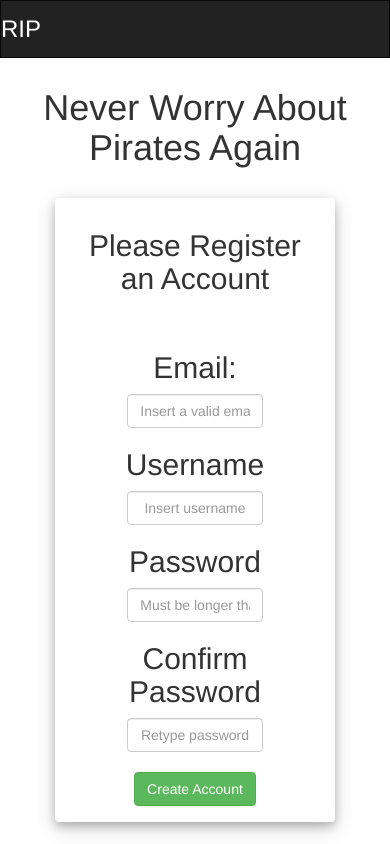
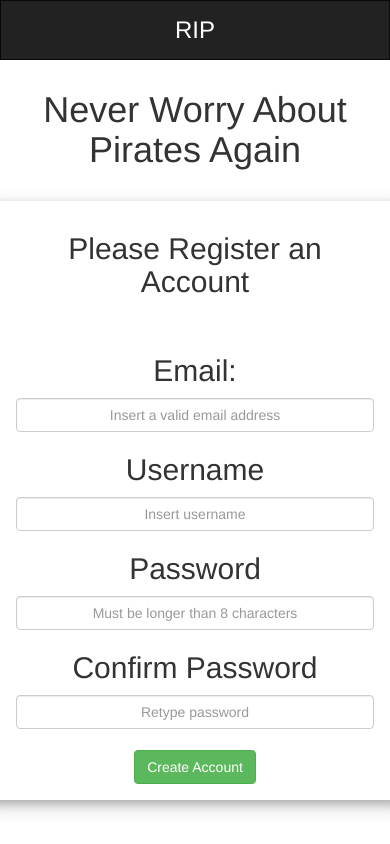
Before and after one commit to 24674672-Philip/ITRW324, an Angular app in the folder Website/RIPWebsite/: page / in a window 390 px wide. Shown: the top 844 px of the page. Built offline with nearby package versions, Linux system fonts and the light colour scheme.

Commit message:
Scaling fixed for xs devices

```diff
--- a/Website/RIPWebsite/src/app/loginComponents/banner/banner.component.html
+++ b/Website/RIPWebsite/src/app/loginComponents/banner/banner.component.html
@@ -1,15 +1,16 @@
 <nav class="navbar navbar-inverse" style="margin: 0 0 0 0">
   <div class="container-fluid">
-    <div class="navbar-header">
+    <div class="navbar-header center-block text-center">
       <div class="row">
-        <div class="col-xs-12 col-sm-12 col-md-4 col-lg-4">
+        <div class="col-md-3 col-lg-3"></div>
+        <div class="col-xs-12 col-sm-12 col-md-2 col-lg-2 text-center center-block">
           <h3 class="navbar-text " style="color: white;">RIP</h3>
         </div>
-        <div class="col-md-8 col-lg-8 text-center center-block">
+        <div class="col-md-4 col-lg-4 text-center center-block ">
           <h3 class="navbar-text text-nowrap">Registered Intellectual Property</h3>
         </div>
+        <div class="col-md-3 col-lg-3"></div>
       </div>
-
     </div>
   </div>
 </nav>
--- a/Website/RIPWebsite/src/app/loginComponents/inputform/inputform.component.html
+++ b/Website/RIPWebsite/src/app/loginComponents/inputform/inputform.component.html
@@ -2,48 +2,48 @@
   <div class="center-block text-center">
     <h1 class="jumbotron" style="margin: 0 0 0 0; background: transparent;">Never Worry About Pirates Again</h1>
     <div class="row">
-      <div class="col-xs-2 col-sm3 col-md-4 col-lg-4"></div>
-      <div class="panel col-xs-8 col-sm-6 col-md-4 col-lg-4 box-shadow">
+      <div class=" col-sm3 col-md-4 col-lg-4"></div>
+      <div class="panel  col-sm-6 col-md-4 col-lg-4 box-shadow">
         <div class="panel-heading"><h2>Please Register an Account</h2></div>
         <div class="panel-body">
           <h2>Email:</h2>
           <div class="row">
-            <div class="col-xs-2 col-sm2 col-md-2 col-lg-2"></div>
-            <div class="col-xs-8 col-sm-8 col-md-8 col-lg-8">
+            <div class=" col-sm2 col-md-2 col-lg-2"></div>
+            <div class=" col-sm-8 col-md-8 col-lg-8">
               <input placeholder="Insert a valid email address" style="text-align: center;" class="form-control"/>
             </div>
-            <div class="col-xs-2 col-sm2 col-md-2 col-lg-2"></div>
+            <div class=" col-sm2 col-md-2 col-lg-2"></div>
           </div>
           <h2>Username</h2>
           <div class="row">
-            <div class="col-xs-2 col-sm2 col-md-2 col-lg-2"></div>
-            <div class="col-xs-8 col-sm-8 col-md-8 col-lg-8">
+            <div class=" col-sm2 col-md-2 col-lg-2"></div>
+            <div class=" col-sm-8 col-md-8 col-lg-8">
               <input placeholder="Insert username" style="text-align: center;" class="form-control"/>
             </div>
-            <div class="col-xs-2 col-sm2 col-md-2 col-lg-2"></div>
+            <div class=" col-sm2 col-md-2 col-lg-2"></div>
           </div>
           <h2>Password</h2>
           <div class="row">
-            <div class="col-xs-2 col-sm2 col-md-2 col-lg-2"></div>
-            <div class="col-xs-8 col-sm-8 col-md-8 col-lg-8">
+            <div class=" col-sm2 col-md-2 col-lg-2"></div>
+            <div class=" col-sm-8 col-md-8 col-lg-8">
               <input placeholder="Must be longer than 8 characters" style="text-align: center;" class="form-control" type="password"/>
             </div>
-            <div class="col-xs-2 col-sm2 col-md-2 col-lg-2"></div>
+            <div class=" col-sm2 col-md-2 col-lg-2"></div>
           </div>
           <h2>Confirm Password</h2>
           <div class="row">
-            <div class="col-xs-2 col-sm2 col-md-2 col-lg-2"></div>
-            <div class="col-xs-8 col-sm-8 col-md-8 col-lg-8">
+            <div class=" col-sm2 col-md-2 col-lg-2"></div>
+            <div class=" col-sm-8 col-md-8 col-lg-8">
               <input placeholder="Retype password" style="text-align: center;" class="form-control" type="password"/>
             </div>
-            <div class="col-xs-2 col-sm2 col-md-2 col-lg-2"></div>
+            <div class=" col-sm2 col-md-2 col-lg-2"></div>
           </div>
           <div class="row">
             <button class="btn btn-success" style="margin: 20px 0 0 0;">Create Account</button>
           </div>
         </div>
       </div>
-      <div class="col-xs-2 col-sm3 col-md-4 col-lg-4"></div>
+      <div class=" col-sm3 col-md-4 col-lg-4"></div>
     </div>
   </div>
 </div>
```
